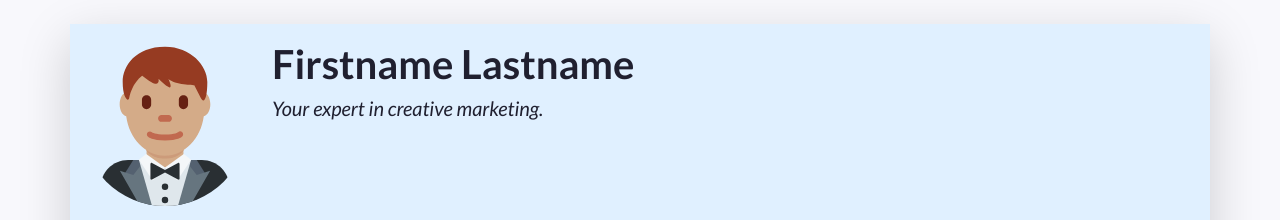
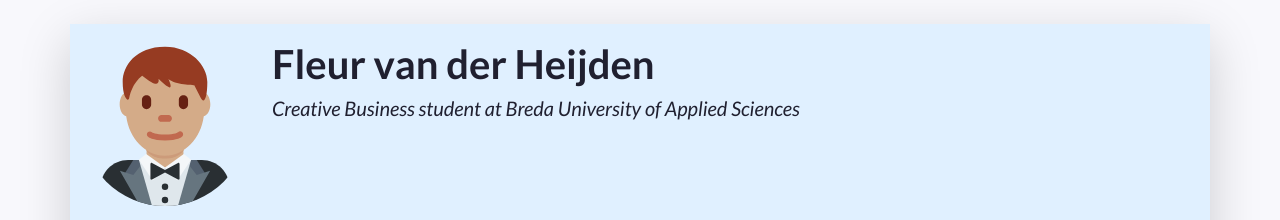
Before and after one commit to fleurvanderheijden/mycv, a plain HTML site: page index.html in a window 1280 px wide. Shown: the top 220 px of the page. Drawn offline with nearby package versions, Linux system fonts and the light colour scheme.

Commit message:
added name

```diff
--- a/index.html
+++ b/index.html
@@ -54,8 +54,8 @@
           A container to wrap around your name and tagline. Full-width at small size, then columns of increasing size.
         -->
         <div class="col-12 col-sm-8 col-md-9 col-lg-10 my-3 header-content">
-          <h1 class="fw-bolder">Firstname Lastname</h1>
-          <h5 class="fst-italic tagline">Your expert in creative marketing.</h5>
+          <h1 class="fw-bolder">Fleur van der Heijden</h1>
+          <h5 class="fst-italic tagline">Creative Business student at Breda University of Applied Sciences</h5>
         </div>
       </header>
 
```
